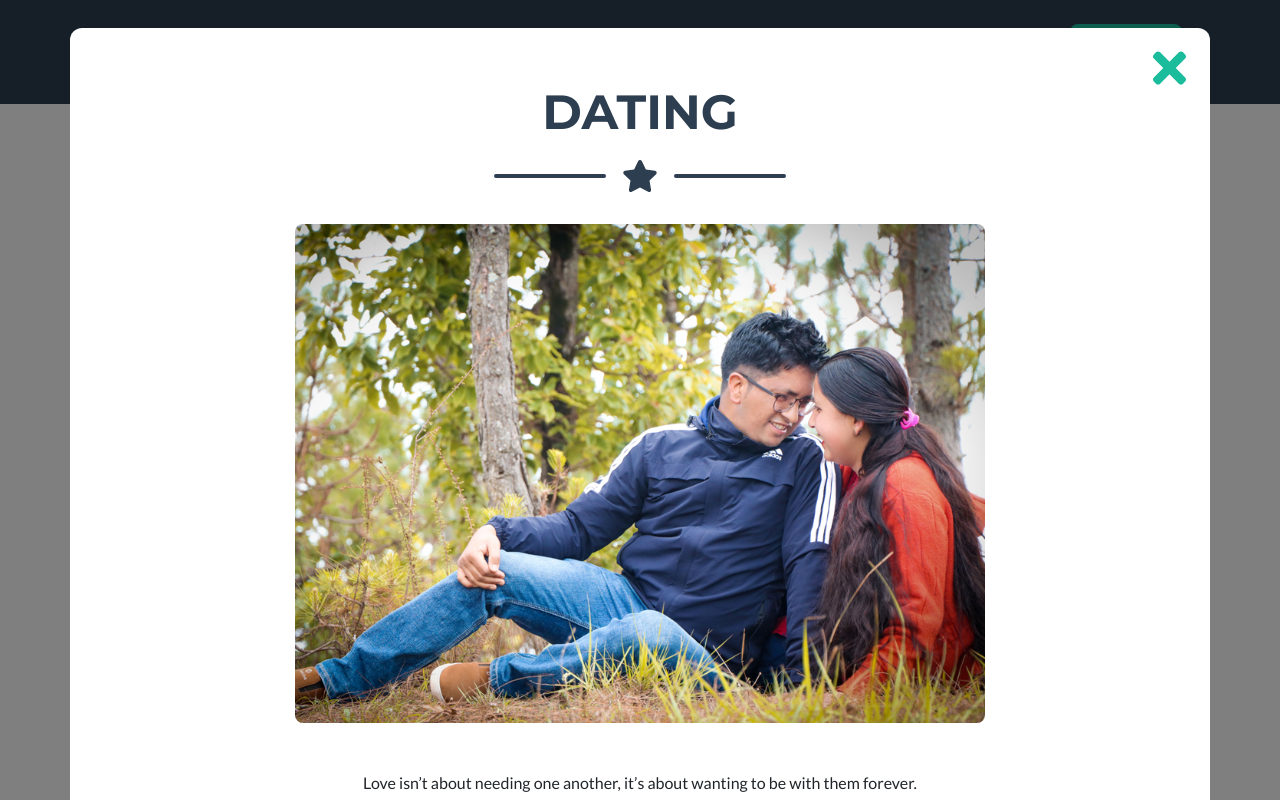
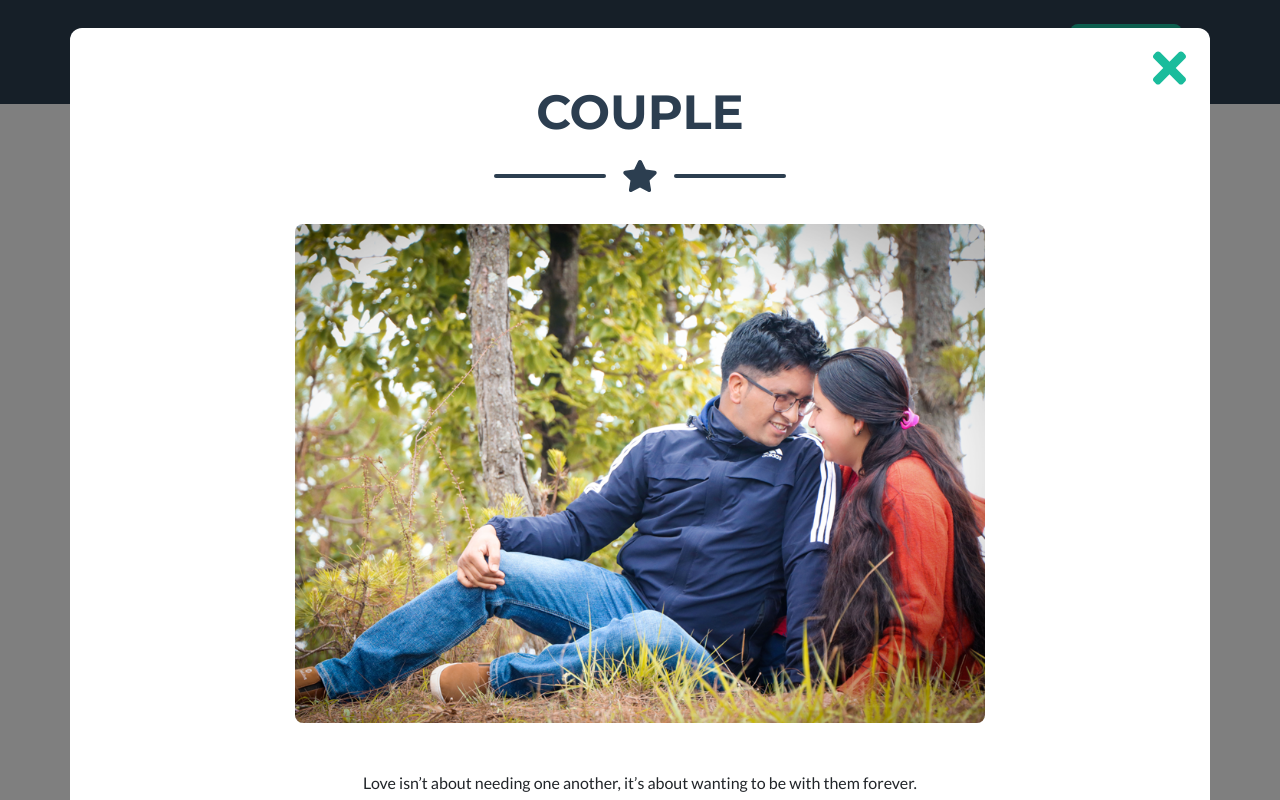
Before and after one commit to keshabkhanal/Personalwebsite-main, a plain HTML site: page index.html in a window 1280 px wide. Both pictures are taken after a click on the element 260 px from the left and 1115 px from the top of the page. Shown: the part 715-1515 px from the top of the page. Drawn offline with nearby package versions, Linux system fonts and the light colour scheme.

Commit message:
Update index.html

```diff
--- a/index.html
+++ b/index.html
@@ -243,7 +243,7 @@
                             <div class="row justify-content-center">
                                 <div class="col-lg-8">
                                     <!-- Portfolio Modal - Title-->
-                                    <h2 class="portfolio-modal-title text-secondary text-uppercase mb-0" id="portfolioModal1Label">Dating</h2>
+                                    <h2 class="portfolio-modal-title text-secondary text-uppercase mb-0" id="portfolioModal1Label">Couple</h2>
                                     <!-- Icon Divider-->
                                     <div class="divider-custom">
                                         <div class="divider-custom-line"></div>
```
